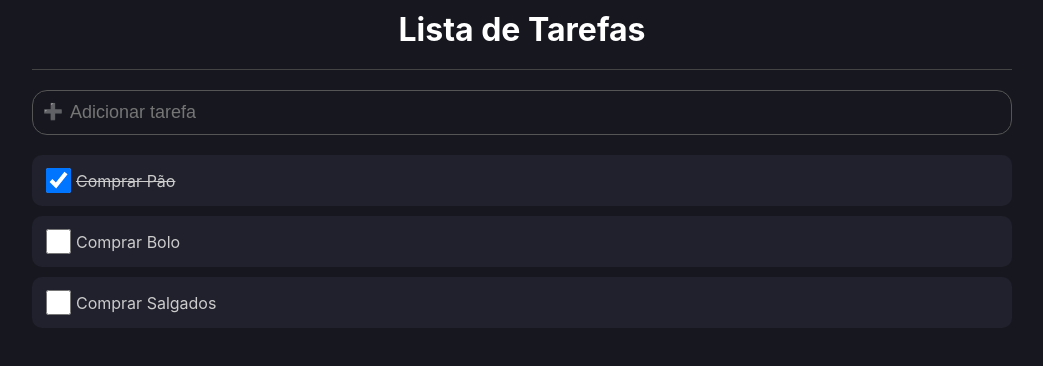
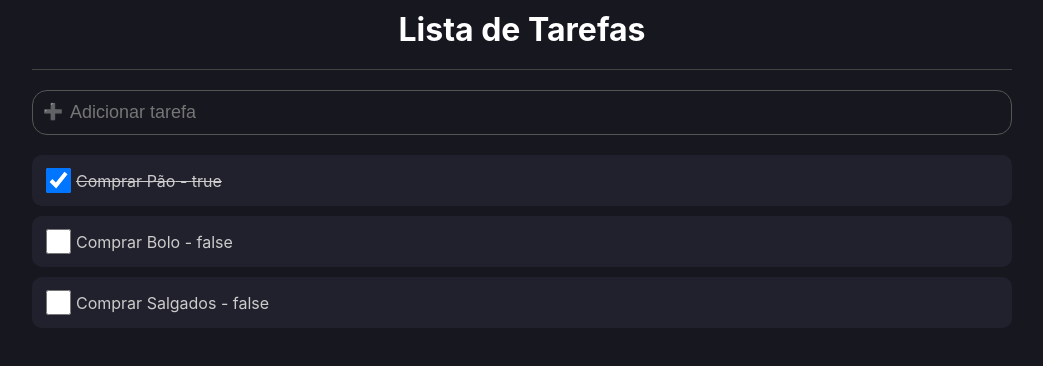
Before and after one commit to ArthurLuizS/Lista, a React (Create React App) app: page / in a window 1280 px wide. Shown: the top 366 px of the page, without its empty margins (118-1161 px from the left). Built offline with nearby package versions, Linux system fonts and the light colour scheme.

Commit message:
Adicionando o estado atual da lista na pagina

```diff
--- a/src/components/ListItem/index.tsx
+++ b/src/components/ListItem/index.tsx
@@ -29,7 +29,7 @@ export const ListItem = ({item , taskId} : Props) =>{
                  onChange={e => catchId(e.target.checked)}
 
             />
-            <label> {item.name} </label>
+            <label> {item.name} - {item.done.toString()} </label>
          </C.container>
     )
 }
```
